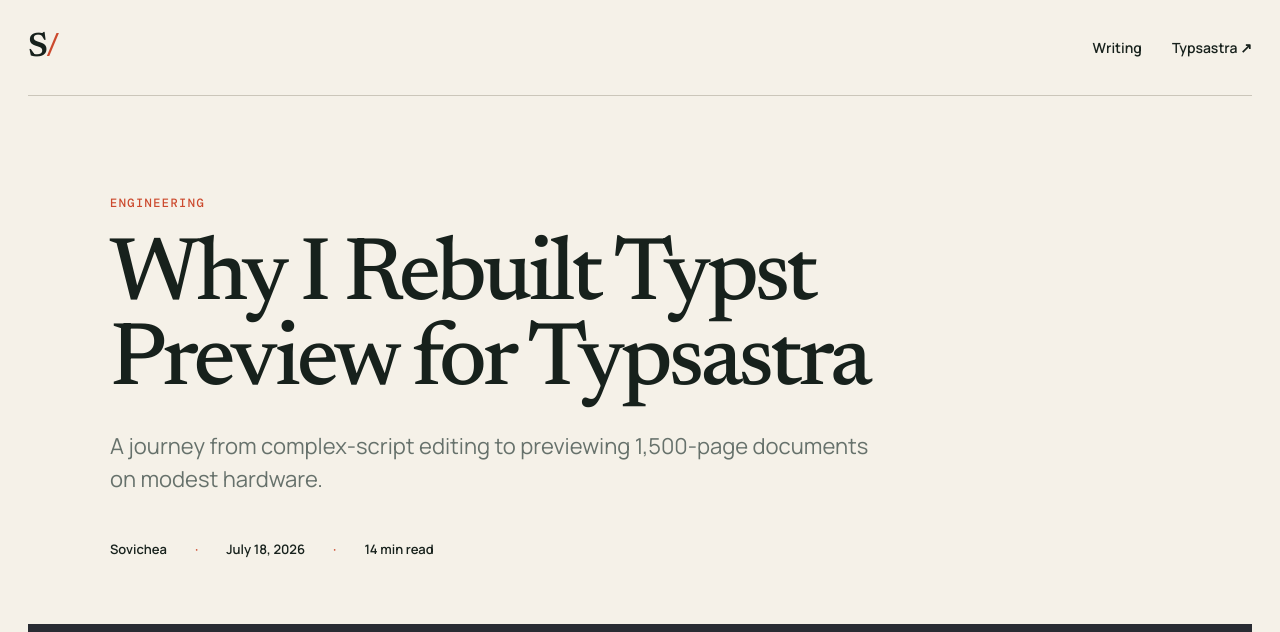
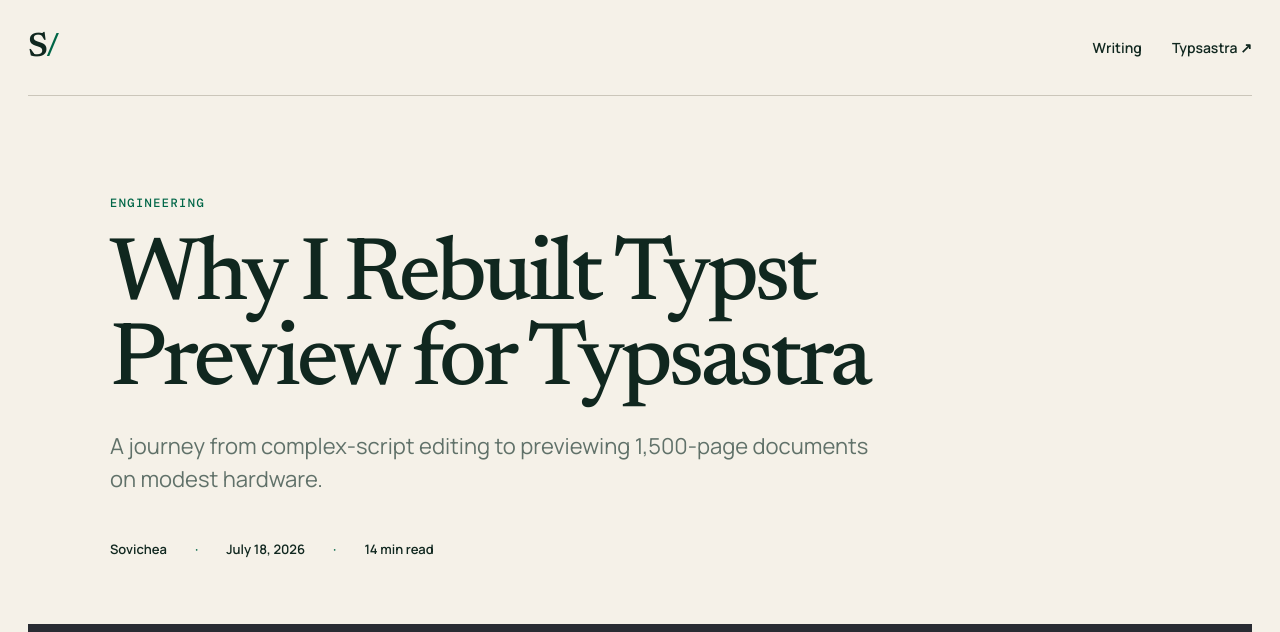
Before and after one commit to Sovichea/Sovichea.github.io, a Jekyll site: the page built from _posts/2026-07-18-why-i-rebuilt-typst-preview-for-typsastra.md, in a window 1280 px wide. Shown: the top 632 px of the page. Built offline with Jekyll 4.4.1, drawn with Linux system fonts in a browser that asks for light colours.

Commit message:
fix: publish first post and apply Typsastra brand colors

```diff
--- a/assets/css/main.css
+++ b/assets/css/main.css
@@ -1,11 +1,12 @@
 :root {
-  --ink: #17211c;
-  --muted: #66716b;
+  --ink: #10271f;
+  --muted: #607169;
   --paper: #f5f1e8;
   --soft: #e9e3d7;
   --line: #cbc6ba;
-  --accent: #cc4a2e;
-  --green: #214f3b;
+  --accent: #006647;
+  --green: #004d35;
+  --lime: #91bd28;
   --white: #fffdf8;
 }
 
@@ -104,7 +105,7 @@
 .benchmark h3 { margin: 0 0 28px; font: 500 30px/1.15 "Newsreader", serif; }
 .bar-row { display: grid; grid-template-columns: 150px 1fr 90px; align-items: center; gap: 14px; margin: 18px 0; font-size: 13px; }
 .bar-track { height: 18px; background: rgba(255,255,255,.13); }
-.bar { height: 100%; background: #f2b24b; }
+.bar { height: 100%; background: #91bd28; }
 .bar.typsastra { width: 15.5%; background: #8fc9a6; }
 .bar.vscode { width: 100%; }
 .benchmark small { color: #bdd0c5; }
```
Also changed, not shown: _posts/2026-07-18-why-i-rebuilt-typst-preview-for-typsastra.md (+1 -1 lines).
